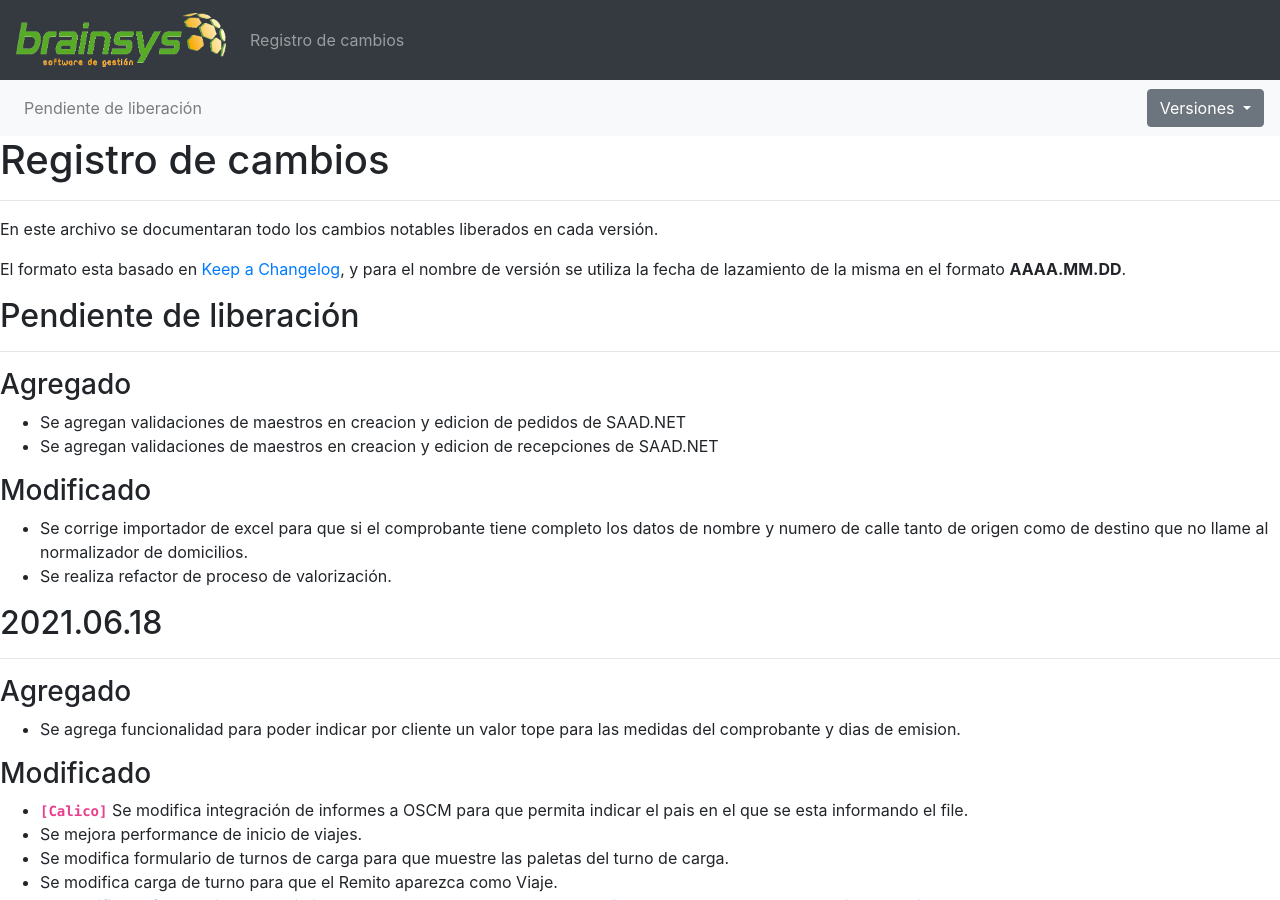
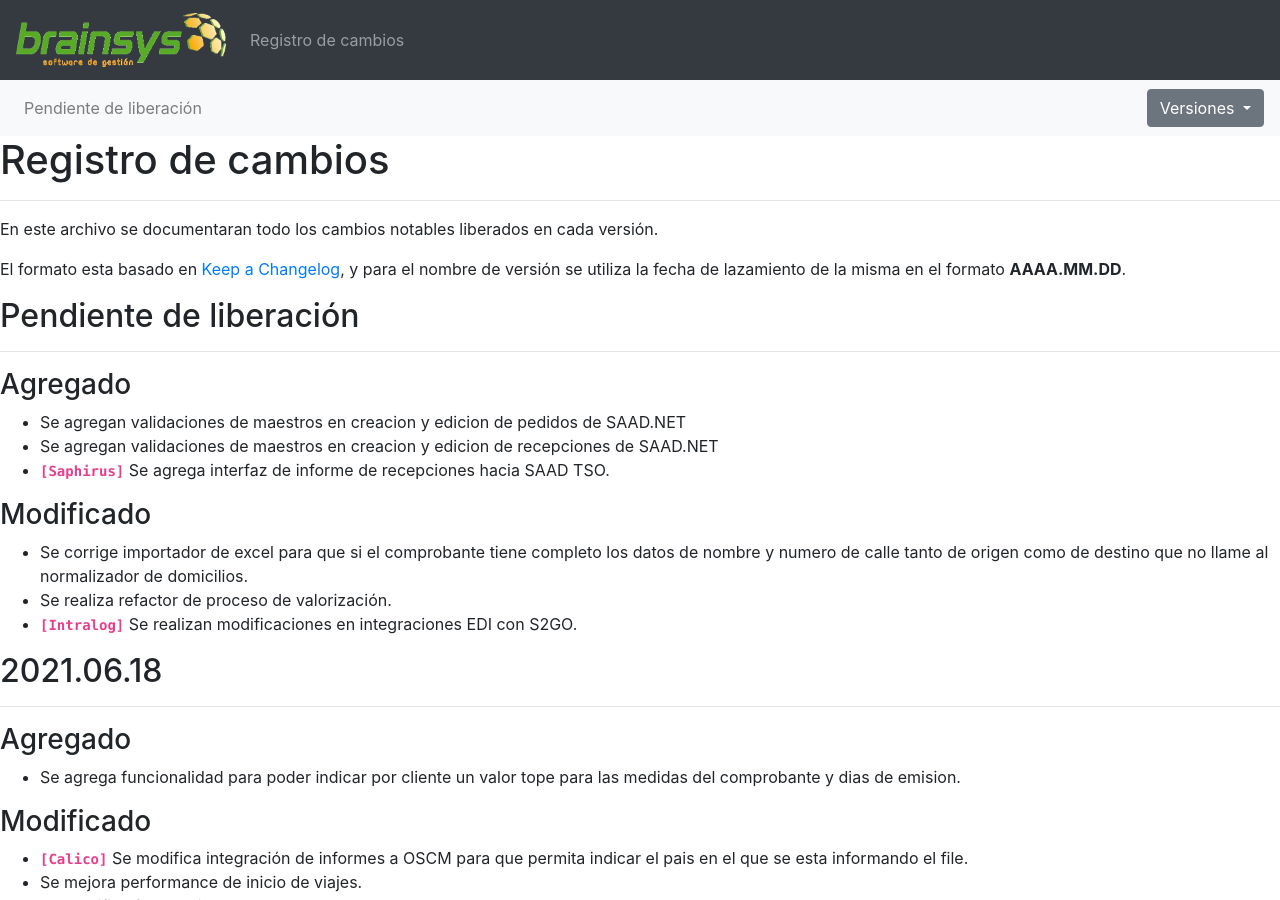
Before and after one commit to brainsys-arsaad/versionado, a Jekyll site: the page built from registro-cambios.markdown, in a window 1280 px wide and 900 px high. Built offline with Jekyll 4.4.1, drawn with Linux system fonts in a browser that asks for light colours.

Commit message:
Update registro-cambios.markdown

```diff
--- a/registro-cambios.markdown
+++ b/registro-cambios.markdown
@@ -44,10 +44,12 @@ El formato esta basado en [Keep a Changelog](https://keepachangelog.com/es-ES/1.
 ### Agregado
 - Se agregan validaciones de maestros en creacion y edicion de pedidos de SAAD.NET
 - Se agregan validaciones de maestros en creacion y edicion de recepciones de SAAD.NET
+- **`[Saphirus]`** Se agrega interfaz de informe de recepciones hacia SAAD TSO.
 
 ### Modificado
 - Se corrige importador de excel para que si el comprobante tiene completo los datos de nombre y numero de calle tanto de origen como de destino que no llame al normalizador de domicilios.
 - Se realiza refactor de proceso de valorización.
+- **`[Intralog]`** Se realizan modificaciones en integraciones EDI con S2GO.
 
 ## 2021.06.18
 ---
```
